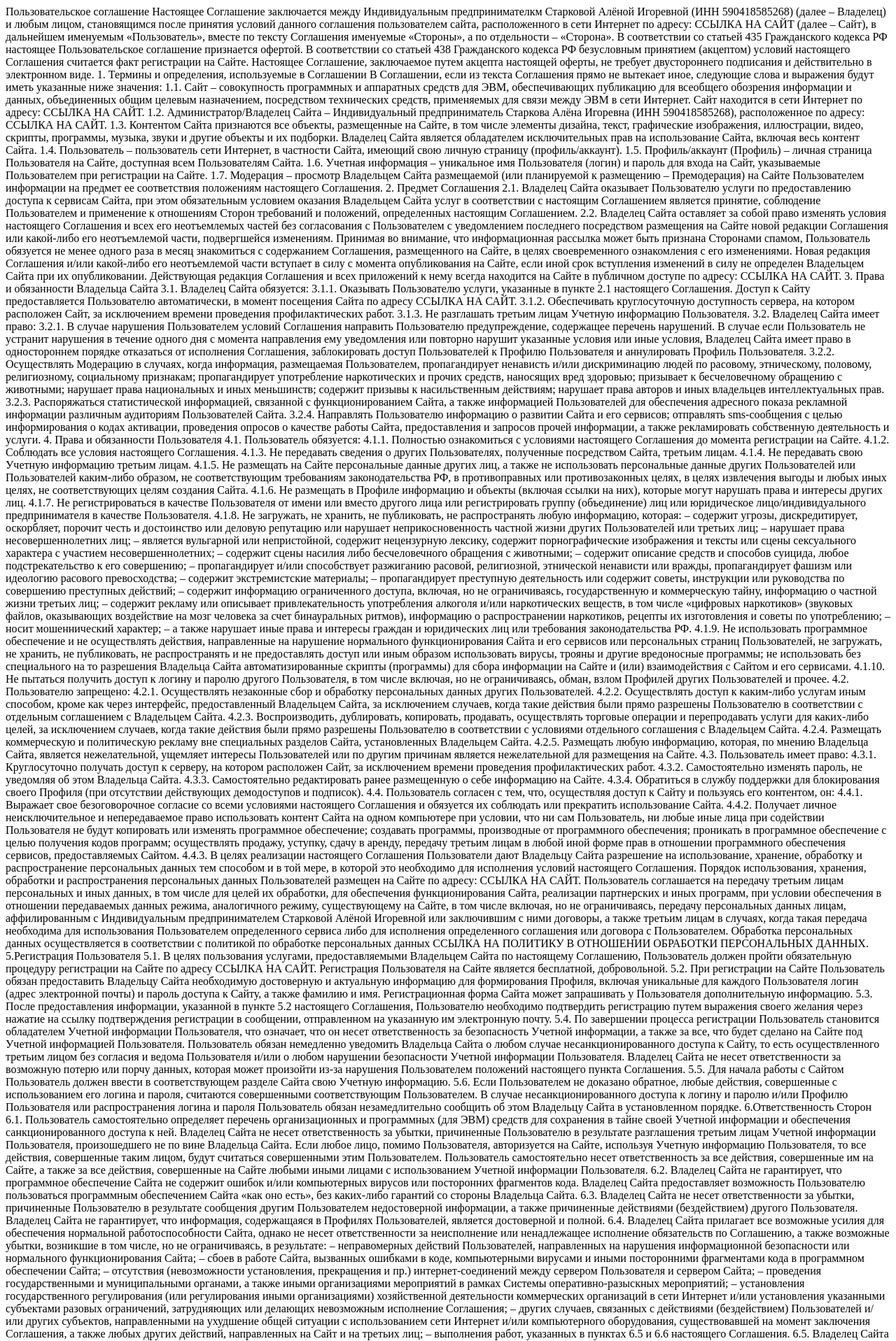
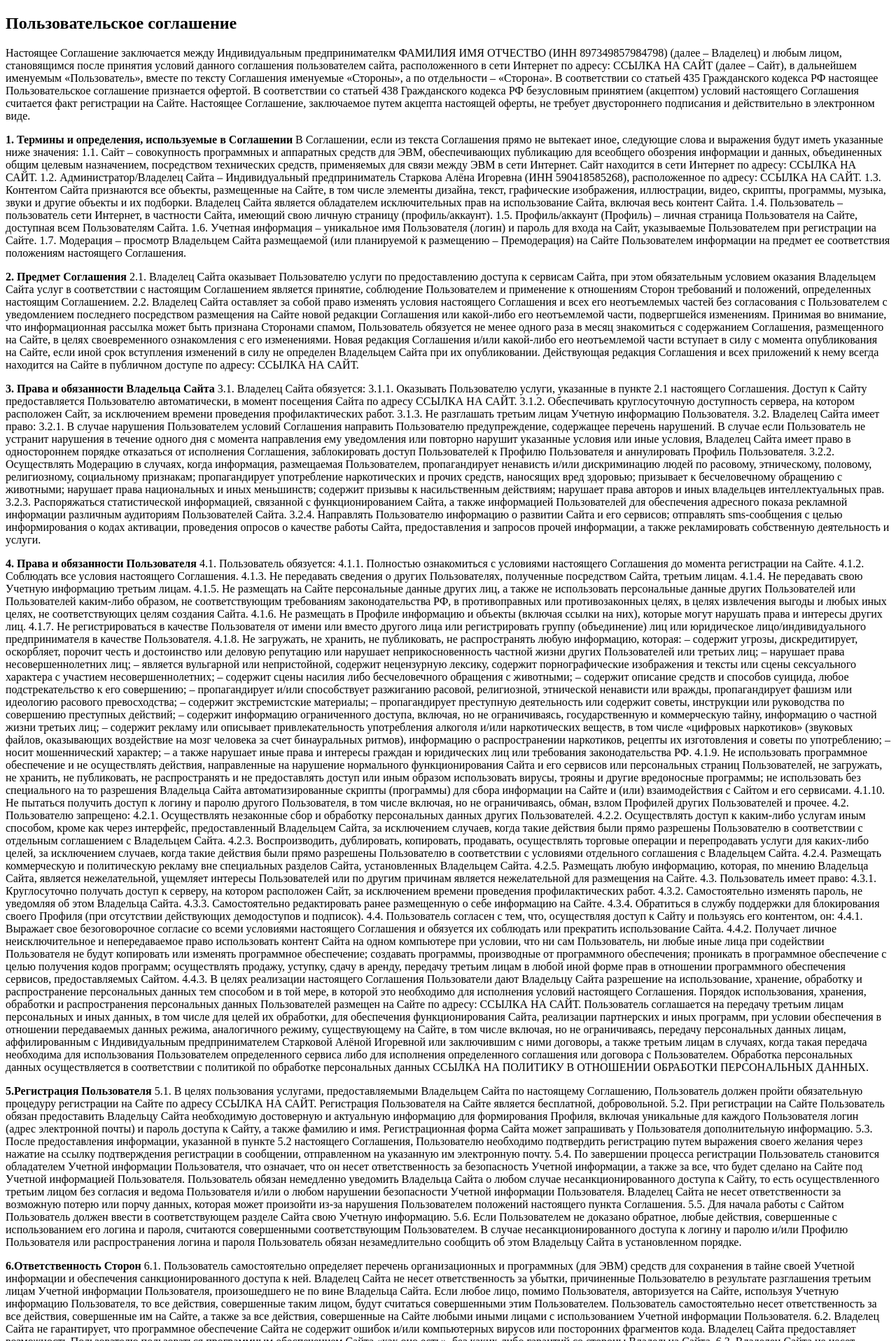
Before and after one commit to Deskent/ci_api, a Python web app: template ci_api/templates/user_agree.html in a window 1280 px wide. Shown: the top 1917 px of the page at 70% size. Run offline with Jinja, Linux system fonts and the light colour scheme; the template is opened without the code that fills it: most values are stand-ins (such as "Sample title", 1, 10 or a date in 2020).

Commit message:
v 1.7.0
update html

```diff
--- a/ci_api/templates/user_agree.html
+++ b/ci_api/templates/user_agree.html
@@ -1,29 +1,28 @@
 {% extends 'base.html' %}
 
 {% block main %}
-    <div>
-        Пользовательское соглашение
+<div class="container">
+    <h2 class="user_agree-header"><b>Пользовательское соглашение</b></h2>
 
-        Настоящее Соглашение заключается между Индивидуальным предпринимателкм Старковой Алёной
-        Игоревной (ИНН 590418585268) (далее – Владелец) и любым лицом, становящимся после принятия
+    <p class="user_agree-text">Настоящее Соглашение заключается между Индивидуальным предпринимателкм ФАМИЛИЯ ИМЯ ОТЧЕСТВО (ИНН 897349857984798) (далее – Владелец) и любым лицом, становящимся после принятия
         условий данного соглашения пользователем сайта, расположенного в сети Интернет по адресу:
-        ССЫЛКА НА САЙТ (далее – Сайт), в дальнейшем именуемым «Пользователь», вместе по тексту
+        <a class="user_agree-link">ССЫЛКА НА САЙТ</a> (далее – Сайт), в дальнейшем именуемым «Пользователь», вместе по тексту
         Соглашения именуемые «Стороны», а по отдельности – «Сторона». В соответствии со статьей 435
         Гражданского кодекса РФ настоящее Пользовательское соглашение признается офертой. В
         соответствии со статьей 438 Гражданского кодекса РФ безусловным принятием (акцептом) условий
         настоящего Соглашения считается факт регистрации на Сайте. Настоящее Соглашение, заключаемое
         путем акцепта настоящей оферты, не требует двустороннего подписания и действительно в
-        электронном виде.
+        электронном виде.</p>
 
-        1. Термины и определения, используемые в Соглашении
+        <p class="user_agree-text"><b>1. Термины и определения, используемые в Соглашении</b>
         В Соглашении, если из текста Соглашения прямо не вытекает иное, следующие слова и выражения
         будут иметь указанные ниже значения:
         1.1. Сайт – совокупность программных и аппаратных средств для ЭВМ, обеспечивающих публикацию
         для всеобщего обозрения информации и данных, объединенных общим целевым назначением,
         посредством технических средств, применяемых для связи между ЭВМ в сети Интернет. Сайт
-        находится в сети Интернет по адресу: ССЫЛКА НА САЙТ.
+        находится в сети Интернет по адресу: <a class="user_agree-link">ССЫЛКА НА САЙТ</a>.
         1.2. Администратор/Владелец Сайта – Индивидуальный предприниматель Старкова Алёна Игоревна
-        (ИНН 590418585268), расположенное по адресу: ССЫЛКА НА САЙТ.
+        (ИНН 590418585268), расположенное по адресу: <a class="user_agree-link">ССЫЛКА НА САЙТ</a>.
         1.3. Контентом Сайта признаются все объекты, размещенные на Сайте, в том числе элементы
         дизайна, текст, графические изображения, иллюстрации, видео, скрипты, программы, музыка,
         звуки и другие объекты и их подборки. Владелец Сайта является обладателем исключительных
@@ -36,9 +35,9 @@
         указываемые Пользователем при регистрации на Сайте.
         1.7. Модерация – просмотр Владельцем Сайта размещаемой (или планируемой к размещению –
         Премодерация) на Сайте Пользователем информации на предмет ее соответствия положениям
-        настоящего Соглашения.
+        настоящего Соглашения.</p>
 
-        2. Предмет Соглашения
+        <p class="user_agree-text"><b>2. Предмет Соглашения</b>
         2.1. Владелец Сайта оказывает Пользователю услуги по предоставлению доступа к сервисам
         Сайта, при этом обязательным условием оказания Владельцем Сайта услуг в соответствии с
         настоящим Соглашением является принятие, соблюдение Пользователем и применение к отношениям
@@ -52,9 +51,9 @@
         изменениями. Новая редакция Соглашения и/или какой-либо его неотъемлемой части вступает в
         силу с момента опубликования на Сайте, если иной срок вступления изменений в силу не
         определен Владельцем Сайта при их опубликовании. Действующая редакция Соглашения и всех
-        приложений к нему всегда находится на Сайте в публичном доступе по адресу: ССЫЛКА НА САЙТ.
+        приложений к нему всегда находится на Сайте в публичном доступе по адресу: <a class="user_agree-link">ССЫЛКА НА САЙТ</a>.</p>
 
-        3. Права и обязанности Владельца Сайта
+        <p class="user_agree-text"><b>3. Права и обязанности Владельца Сайта</b>
         3.1. Владелец Сайта обязуется:
         3.1.1. Оказывать Пользователю услуги, указанные в пункте 2.1 настоящего Соглашения. Доступ к
         Сайту предоставляется Пользователю автоматически, в момент посещения Сайта по адресу ССЫЛКА
@@ -81,9 +80,9 @@
         3.2.4. Направлять Пользователю информацию о развитии Сайта и его сервисов; отправлять
         sms-сообщения с целью информирования о кодах активации, проведения опросов о качестве работы
         Сайта, предоставления и запросов прочей информации, а также рекламировать собственную
-        деятельность и услуги.
+        деятельность и услуги.</p>
 
-        4. Права и обязанности Пользователя
+        <p class="user_agree-text"><b>4. Права и обязанности Пользователя</b>
         4.1. Пользователь обязуется:
         4.1.1. Полностью ознакомиться с условиями настоящего Соглашения до момента регистрации на
         Сайте.
@@ -163,7 +162,7 @@
         на использование, хранение, обработку и распространение персональных данных тем способом и в
         той мере, в которой это необходимо для исполнения условий настоящего Соглашения. Порядок
         использования, хранения, обработки и распространения персональных данных Пользователей
-        размещен на Сайте по адресу: ССЫЛКА НА САЙТ. Пользователь соглашается на передачу третьим
+        размещен на Сайте по адресу: <a class="user_agree-link">ССЫЛКА НА САЙТ</a>. Пользователь соглашается на передачу третьим
         лицам персональных и иных данных, в том числе для целей их обработки, для обеспечения
         функционирования Сайта, реализации партнерских и иных программ, при условии обеспечения в
         отношении передаваемых данных режима, аналогичного режиму, существующему на Сайте, в том
@@ -173,12 +172,12 @@
         Пользователем определенного сервиса либо для исполнения определенного соглашения или
         договора с Пользователем. Обработка персональных данных осуществляется в соответствии с
         политикой по обработке персональных данных ССЫЛКА НА ПОЛИТИКУ В ОТНОШЕНИИ ОБРАБОТКИ
-        ПЕРСОНАЛЬНЫХ ДАННЫХ.
+        ПЕРСОНАЛЬНЫХ ДАННЫХ.</p>
 
-        5.Регистрация Пользователя
+        <p class="user_agree-text"><b>5.Регистрация Пользователя</b>
         5.1. В целях пользования услугами, предоставляемыми Владельцем Сайта по настоящему
         Соглашению, Пользователь должен пройти обязательную процедуру регистрации на Сайте по адресу
-        ССЫЛКА НА САЙТ. Регистрация Пользователя на Сайте является бесплатной, добровольной.
+        <a class="user_agree-link">ССЫЛКА НА САЙТ</a>. Регистрация Пользователя на Сайте является бесплатной, добровольной.
         5.2. При регистрации на Сайте Пользователь обязан предоставить Владельцу Сайта необходимую
         достоверную и актуальную информацию для формирования Профиля, включая уникальные для каждого
         Пользователя логин (адрес электронной почты) и пароль доступа к Сайту, а также фамилию и
@@ -201,9 +200,9 @@
         его логина и пароля, считаются совершенными соответствующим Пользователем. В случае
         несанкционированного доступа к логину и паролю и/или Профилю Пользователя или
         распространения логина и пароля Пользователь обязан незамедлительно сообщить об этом
-        Владельцу Сайта в установленном порядке.
+        Владельцу Сайта в установленном порядке.</p>
 
-        6.Ответственность Сторон
+        <p class="user_agree-text"><b>6.Ответственность Сторон</b>
         6.1. Пользователь самостоятельно определяет перечень организационных и программных (для ЭВМ)
         средств для сохранения в тайне своей Учетной информации и обеспечения санкционированного
         доступа к ней. Владелец Сайта не несет ответственность за убытки, причиненные Пользователю в
@@ -269,9 +268,9 @@
         из своих обязанностей, если неисполнение является следствием таких обстоятельств, как
         наводнение, пожар, землетрясение, другие стихийные бедствия, война или военные действия и
         другие обстоятельства непреодолимой силы, возникшие после заключения Соглашения и не
-        зависящие от воли Сторон.
+        зависящие от воли Сторон.</p>
 
-        7.Порядок разрешения споров и урегулирования претензий
+        <p class="user_agree-text"><b>7.Порядок разрешения споров и урегулирования претензий</b>
         7.1. В случае возникновения споров между Пользователем и Владельцем Сайта по вопросам,
         связанным с исполнением Соглашения, Стороны примут все меры к разрешению их путем
         переговоров между собой. Претензионный порядок разрешения споров обязателен. Претензии
@@ -297,9 +296,9 @@
         установления вины Пользователя последний обязан возместить затраты на проведение экспертизы.
         7.4. При недостижении согласия между Сторонами путем переговоров спор, вытекающий из
         настоящего Соглашения, подлежит рассмотрению в суде общей юрисдикции по месту нахождения
-        Владельца Сайта.
+        Владельца Сайта.</p>
 
-        8.Прочие условия
+        <p class="user_agree-text"><b>8.Прочие условия</b>
         8.1. Настоящее Соглашение вступает в силу с момента акцепта настоящей оферты Пользователем и
         заключается на неопределенный срок.
         8.2. Настоящее Соглашение является офертой и в силу действующего гражданского
@@ -316,8 +315,7 @@
         немедленно удалить свой Профиль с Сайта, в противном случае продолжение использования
         Пользователем Сайта означает, что Пользователь согласен с условиями Соглашения.
         8.5. Вопросы, не урегулированные настоящим Соглашением, подлежат разрешению в соответствии с
-        законодательством РФ.
-
+        законодательством РФ.</p>
 
     </div>
 {% endblock main %}
```
